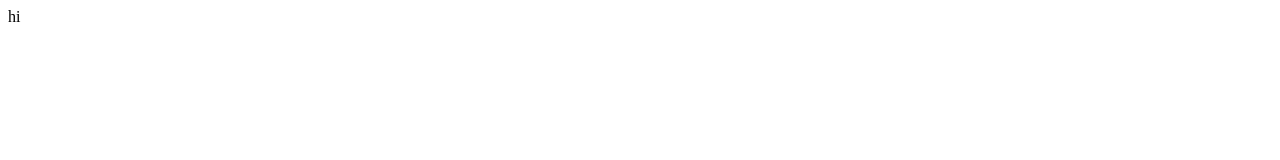
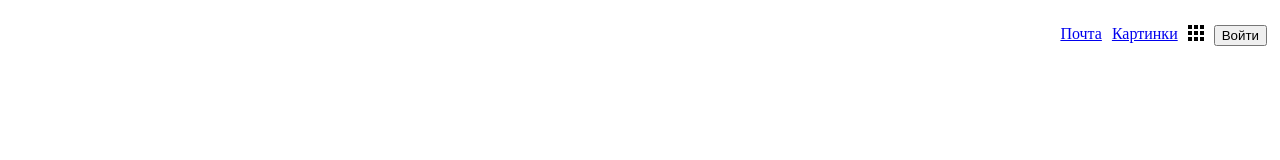
Before and after one commit to XFalk/Google, a plain HTML site: page index.html in a window 1280 px wide. Drawn offline with Linux system fonts and the light colour scheme.

Commit message:
add top menu

```diff
--- a/css/style.css
+++ b/css/style.css
@@ -0,0 +1,8 @@
+.topmenu {
+    display: flex;
+    Justify-content: flex-end;
+    margin-top: 20px;
+}
+.topmenuhref{
+    margin: 5px;
+}
--- a/index.html
+++ b/index.html
@@ -10,7 +10,10 @@
 
 <body>
     <div class="topmenu">
-hi
+    <a class="topmenuhref" class="topmenuhref" href="https://mail.google.com/mail/?tab=wm&ogbl">Почта</a>
+    <a class="topmenuhref" href="https://www.google.ru/imghp?hl=ru&tab=wi&ogbl">Картинки</a>
+    <a class="topmenuhref" href="https://www.google.ru/intl/ru/about/products?tab=wh"><img src="img/apps.png" alt="Приложения ГУГЛ"></a>
+    <button class="topmenuhref" type="submit" onClick="location.href='https://accounts.google.com/ServiceLogin?hl=ru&passive=true&continue=https://www.google.ru/webhp%3Fhl%3Dru%26sa%3DX%26ved%3D0ahUKEwjv9JX6_v_sAhVJposKHWWCAXcQPAgI&ec=GAZAAQ'">Войти</button>
     </div>
 </body>
 
```
Also changed, not shown: img/apps.png (added).
